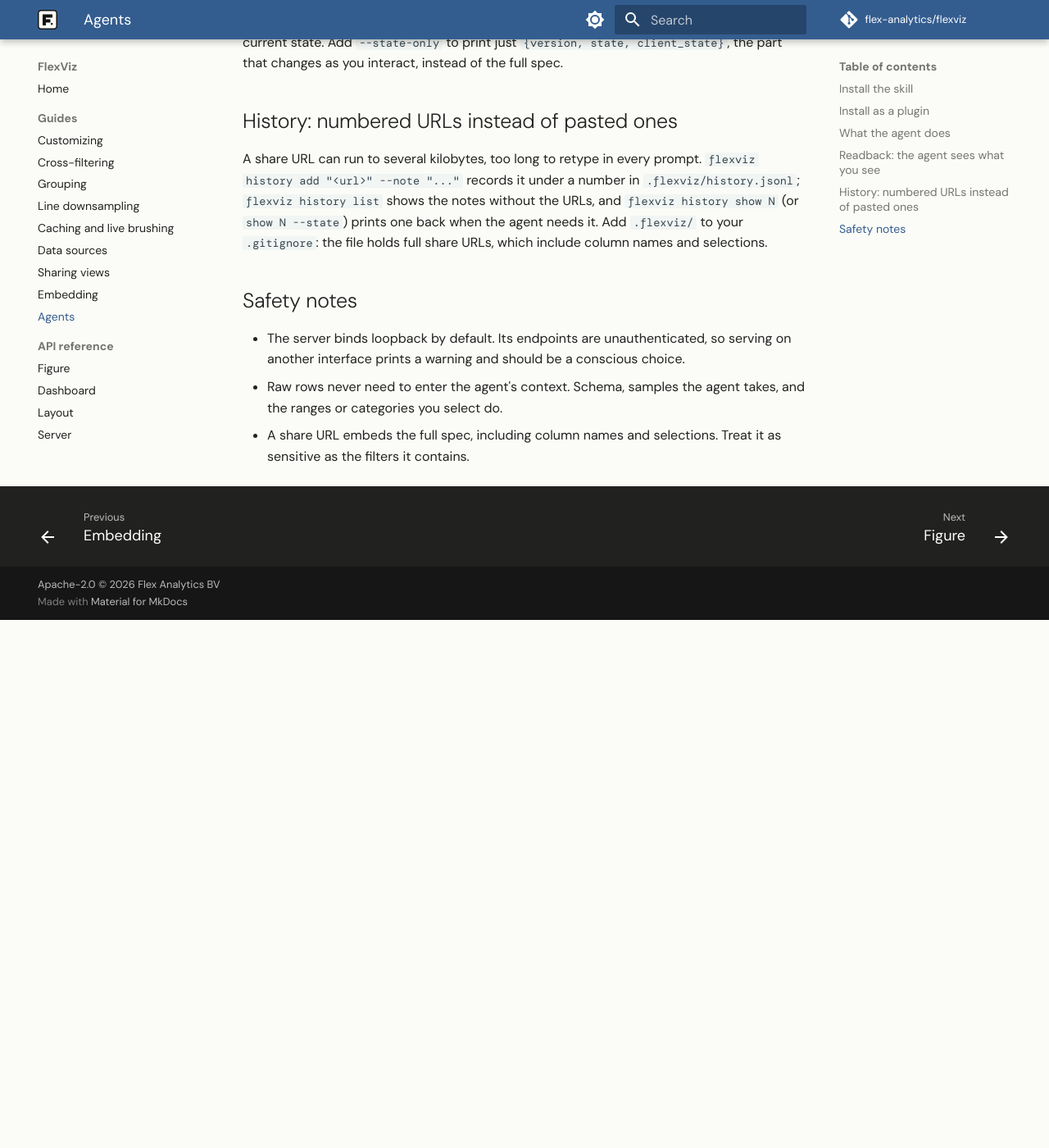
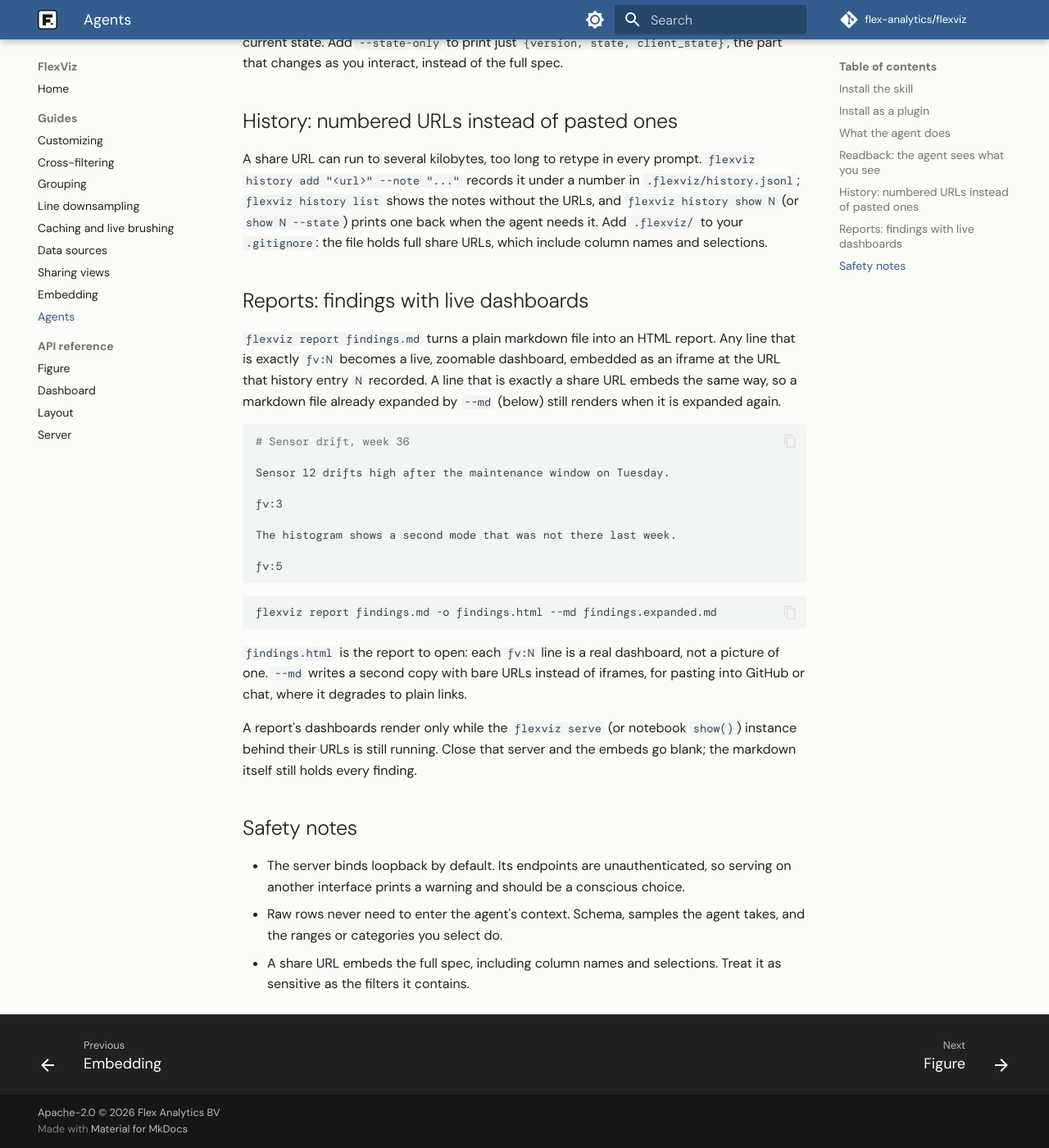
Before and after one commit to flex-analytics/flexviz, an MkDocs documentation site: the page built from docs/guides/ai-agents.md, in a window 1280 px wide and 1400 px high, scrolled down 2145 px. Shown: the whole window at 82% size. Built offline with MkDocs 1.6.1 and Material for MkDocs 9.7.7, drawn with Linux system fonts in a browser that asks for light colours; some web fonts are replaced; comment, search, counter and statistics services are not loaded; before the commit the page ends 2901 px from its top, so only the background shows below that.

Commit message:
docs(agents): describe findings reports

````diff
--- a/docs/guides/ai-agents.md
+++ b/docs/guides/ai-agents.md
@@ -116,6 +116,38 @@ without the URLs, and `flexviz history show N` (or `show N --state`) prints
 one back when the agent needs it. Add `.flexviz/` to your `.gitignore`:
 the file holds full share URLs, which include column names and selections.
 
+## Reports: findings with live dashboards
+
+`flexviz report findings.md` turns a plain markdown file into an HTML
+report. Any line that is exactly `fv:N` becomes a live, zoomable dashboard,
+embedded as an iframe at the URL that history entry `N` recorded. A line
+that is exactly a share URL embeds the same way, so a markdown file already
+expanded by `--md` (below) still renders when it is expanded again.
+
+```markdown
+# Sensor drift, week 36
+
+Sensor 12 drifts high after the maintenance window on Tuesday.
+
+fv:3
+
+The histogram shows a second mode that was not there last week.
+
+fv:5
+```
+
+```bash
+flexviz report findings.md -o findings.html --md findings.expanded.md
+```
+
+`findings.html` is the report to open: each `fv:N` line is a real dashboard,
+not a picture of one. `--md` writes a second copy with bare URLs instead of
+iframes, for pasting into GitHub or chat, where it degrades to plain links.
+
+A report's dashboards render only while the `flexviz serve` (or notebook
+`show()`) instance behind their URLs is still running. Close that server and
+the embeds go blank; the markdown itself still holds every finding.
+
 ## Safety notes
 
 - The server binds loopback by default. Its endpoints are unauthenticated,
````
